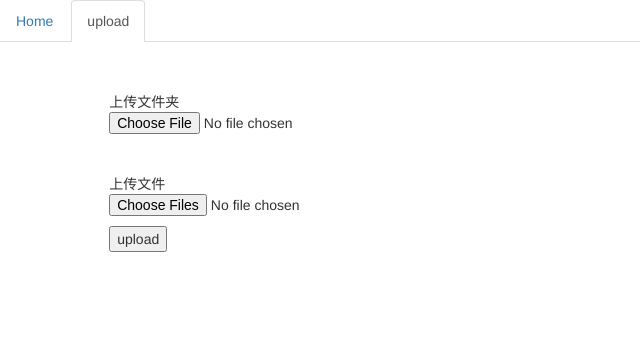
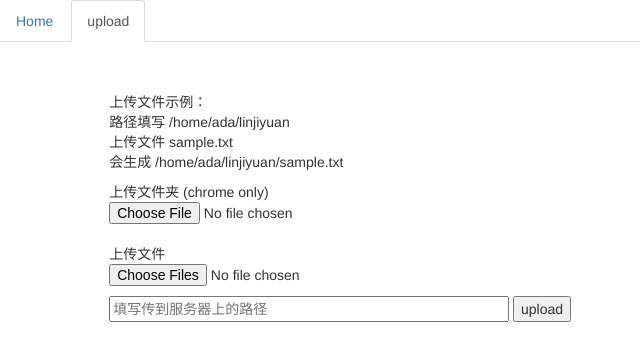
Before and after one commit to laike9m/EasyMerge, a Flask app: template templates/index.html in a window 1280 px wide, after a click on "upload". Shown: the top 361 px of the page, without its empty margins (0-640 px from the left). Run offline with Flask 2, Linux system fonts and the light colour scheme; the template is opened without the code that fills it, so the values that code supplies are empty; parts of the project's set-up code (start-up, migrations or seed data) failed here and were passed over; some libraries are stand-ins or nearby versions.

Commit message:
前端添加上传路径

```diff
--- a/app/main.py
+++ b/app/main.py
@@ -30,15 +30,11 @@ app.logger.addHandler(handler)
 
 connection_keeper = {}
 
-@app.route('/upload/', methods=['GET', 'POST'])
+@app.route('/upload/', methods=['POST'])
 def upload():
-    if request.method == 'GET':
-        return render_template('upload.html')
-    if request.method == 'POST':
-        # if request.files:
-        pprint(request.files.getlist("file"))
-        # pprint(request.files.getlist("file")[2].filename)
-        return "upload success"
+    pprint(request.files.getlist("file"))
+    # pprint(request.files.getlist("file")[2].filename)
+    return "upload success"
 
 @app.route('/')
 def index():
--- a/templates/index.html
+++ b/templates/index.html
@@ -211,9 +211,17 @@
   <div class="tab-pane fade" id="upload">
     <div class="row">
       <div class="col-lg-7 col-lg-offset-1" style="margin-top: 50px">
+        <p>
+          上传文件示例：<br>
+          路径填写 /home/ada/linjiyuan<br>
+          上传文件 sample.txt<br>
+          会生成 /home/ada/linjiyuan/sample.txt
+        </p>
+
         <form method="POST" enctype=multipart/form-data>
-          上传文件夹<input type='file' name="file" webkitdirectory > <br><br>
+          上传文件夹 (chrome only)<input type='file' name="file" webkitdirectory > <br>
           上传文件<input type="file" name="file" multiple >
+          <input type="text" name="upload_path" id="upload_path" style="width: 400px" placeholder="填写传到服务器上的路径">
           <button id="upload-btn" type="button" style="margin-top: 10px">upload</button>
         </form>
       </div>
@@ -234,9 +242,9 @@
       var files = [];
       $(document).ready(function(){
         $("input").change(function(){
-          files = this.files;
+          files = this.files ? this.files : files;
           console.log(files);
-          $("input").not(this).attr("disabled", true);
+          $("input[type=file]").not(this).attr("disabled", true);
         });
       });
 
@@ -246,16 +254,18 @@
       });
 
       function doUpload() {
-        $("#progress").show();
-        var $progressBar = $("#progress-bar");
         var fd = new FormData();
         for (var i = 0; i < files.length; i++) {
           fd.append("file", files[i]);
         }
-        if (files.length === 0) {
-          alert("未选择文件");
+        var upload_path = $("#upload_path").val();
+        fd.append("upload_path", upload_path);
+        if (files.length === 0 || upload_path === '') {
+          alert("请选择要上传的文件并填写上传路径");
           return;
         }
+        $("#progress").show();
+        var $progressBar = $("#progress-bar");
         var xhr = $.ajax({
           xhr: function() {
             var xhrobj = $.ajaxSettings.xhr();
```
